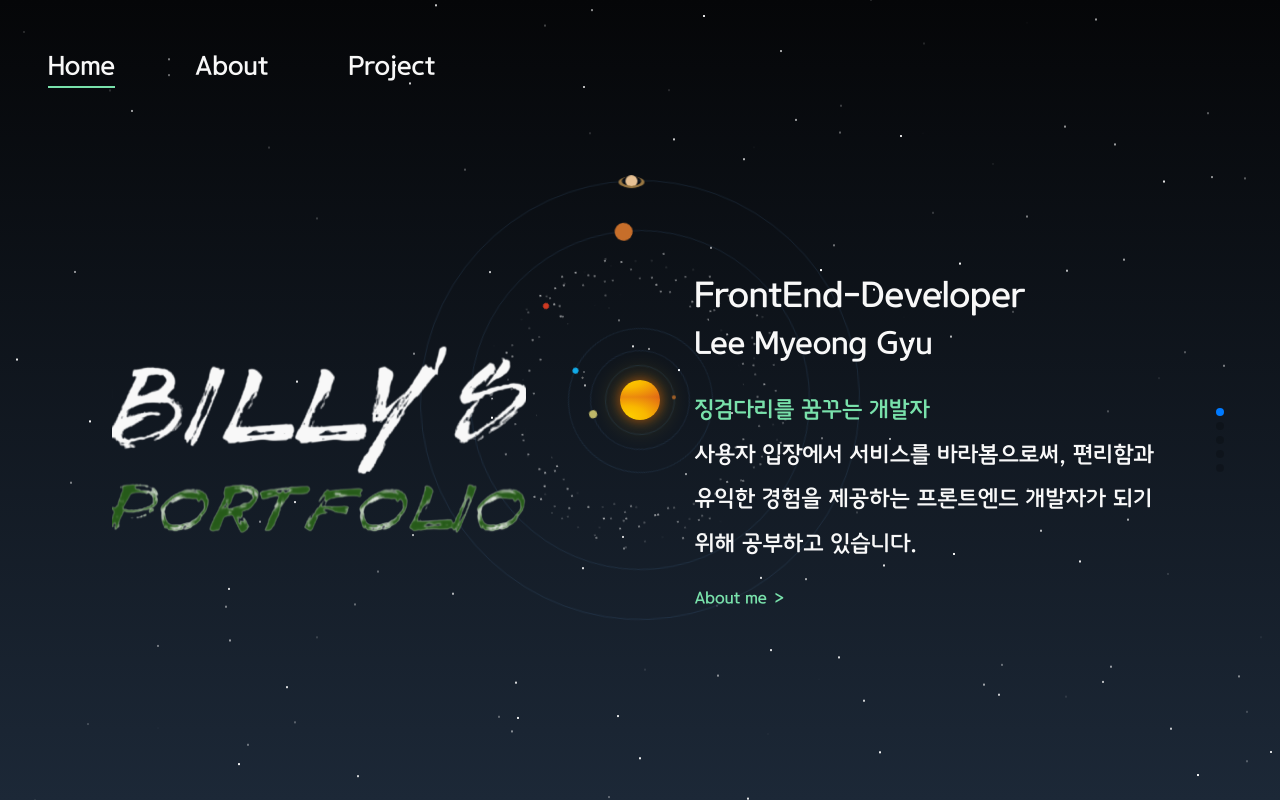
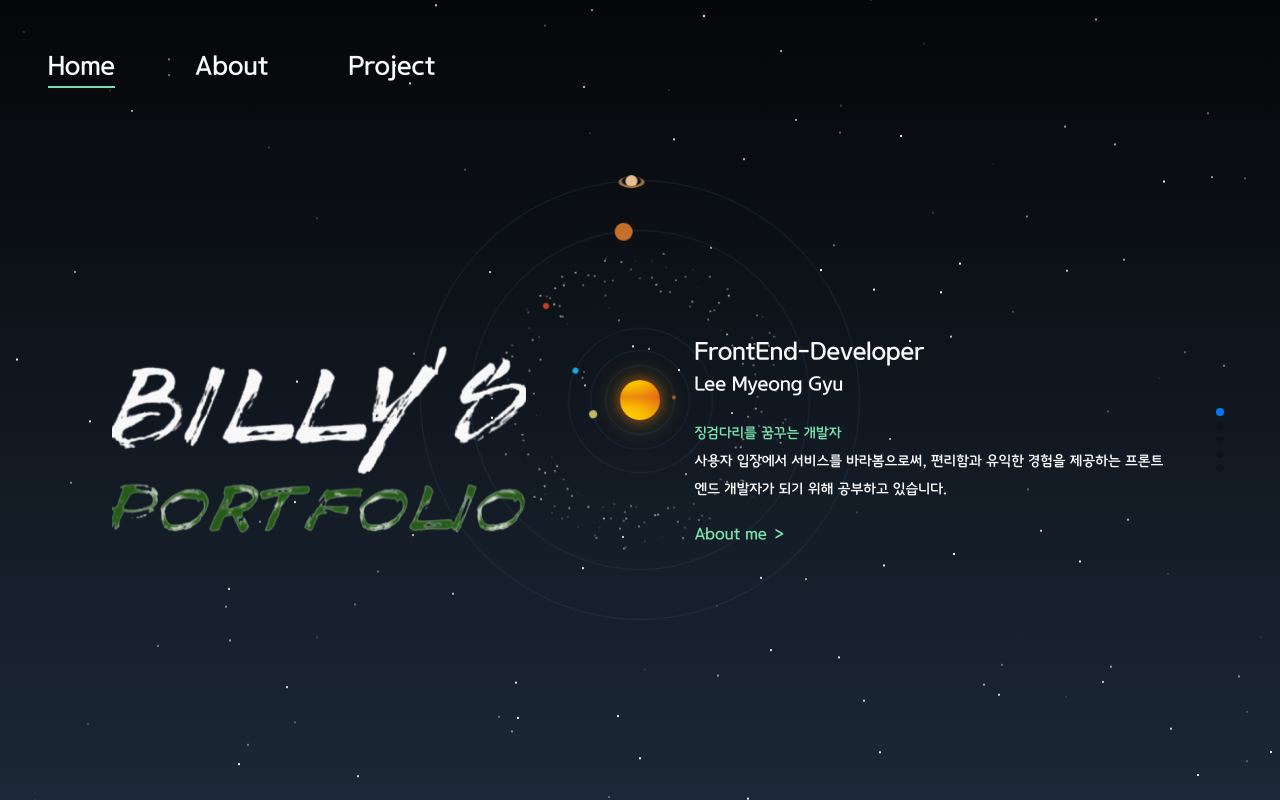
Before and after one commit to billy5982/-portfolio, a React (Vite) app: page / in a window 1280 px wide. Built offline with nearby package versions, Linux system fonts and the light colour scheme.

Commit message:
🎨 style : fontSize 단위 변경

```diff
--- a/tailwind.config.js
+++ b/tailwind.config.js
@@ -15,11 +15,18 @@ module.exports = {
         godo: ['GodoM', 'sans-serif'],
       },
       fontSize: {
-        mainTitle: '2.7vmax',
-        subTitle: '2.4vmax',
-        primaryTitle: '2.2vmax',
-        descSize: '1.75vmax',
-        extraDesc: '1.5vmax',
+        mainTitle: '3vh',
+        subTitle: '2.4vh',
+        primaryTitle: '2.2vh',
+        descSize: '1.75vh',
+        extraDesc: '1.5vh',
+        stack: '1.3vw',
+      },
+    },
+    keyframes: {
+      fadein: {
+        '0%': { opacity: 0, transform: 'translate3d(0, 50%, 0)' },
+        '100%': { opacity: 1, transform: 'translateZ(0)' },
       },
     },
   },
```
